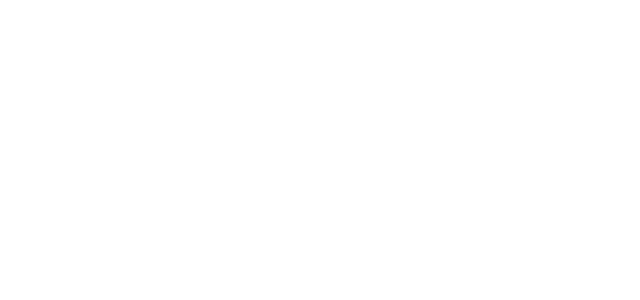
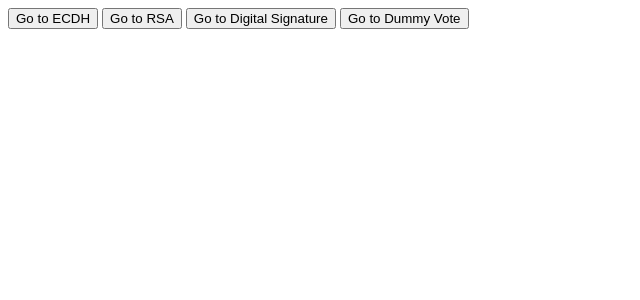
Before and after one commit to Draellemeistro/P4-projekt, a SvelteKit app in the folder Agora-app/: page /cryptoTests in a window 1280 px wide. Shown: the top 300 px of the page, without its empty margins (0-640 px from the left). Built offline with nearby package versions, Linux system fonts and the light colour scheme.

Commit message:
Fixed import of server private ECDH key

```diff
--- a/Agora-app/src/routes/cryptoTests/+page.svelte
+++ b/Agora-app/src/routes/cryptoTests/+page.svelte
@@ -4,20 +4,38 @@
 	import TestingRSA from './testingRSA/+page.svelte';
 	import TestingDigSig from './testingDigSig/+page.svelte';
 	import dummyVote from './testingDigSig/+page.svelte';
-	import { Router, Route } from 'svelte-routing';
+	import { Router, Route, navigate } from 'svelte-routing';
 
 	import cryptoUtils from '../../utils/cryptoUtils.js';
 
 
+	function goToECDHPage() {
+		navigate('/cryptoTests/testingECDH');
+	}
+	function goToRSAPage() {
+		navigate('/cryptoTests/testingRSA');
+	}
+	function goToDigSigPage() {
+		navigate('/cryptoTests/testingDigSig');
+	}
+	function goToDummyVotePage() {
+		navigate('/cryptoTests/dummyVote');
+	}
 
 	onMount(async () => {
 		await cryptoUtils.genBothKeys();
 	});
 </script>
 <Router>
+
 	<Route path="/cryptoTests/testingECDH" component={TestingECDH} />
 	<Route path="/cryptoTests/testingRSA" component={TestingRSA} />
 	<Route path="/cryptoTests/testingDigSig" component={TestingDigSig} />
 	<Route path="/cryptoTests/dummyVote" component={dummyVote} />
+</Router>
 
-</Router>
+
+<button on:click={goToECDHPage}>Go to ECDH</button>
+<button on:click={goToRSAPage}>Go to RSA</button>
+<button on:click={goToDigSigPage}>Go to Digital Signature</button>
+<button on:click={goToDummyVotePage}>Go to Dummy Vote</button>
```
